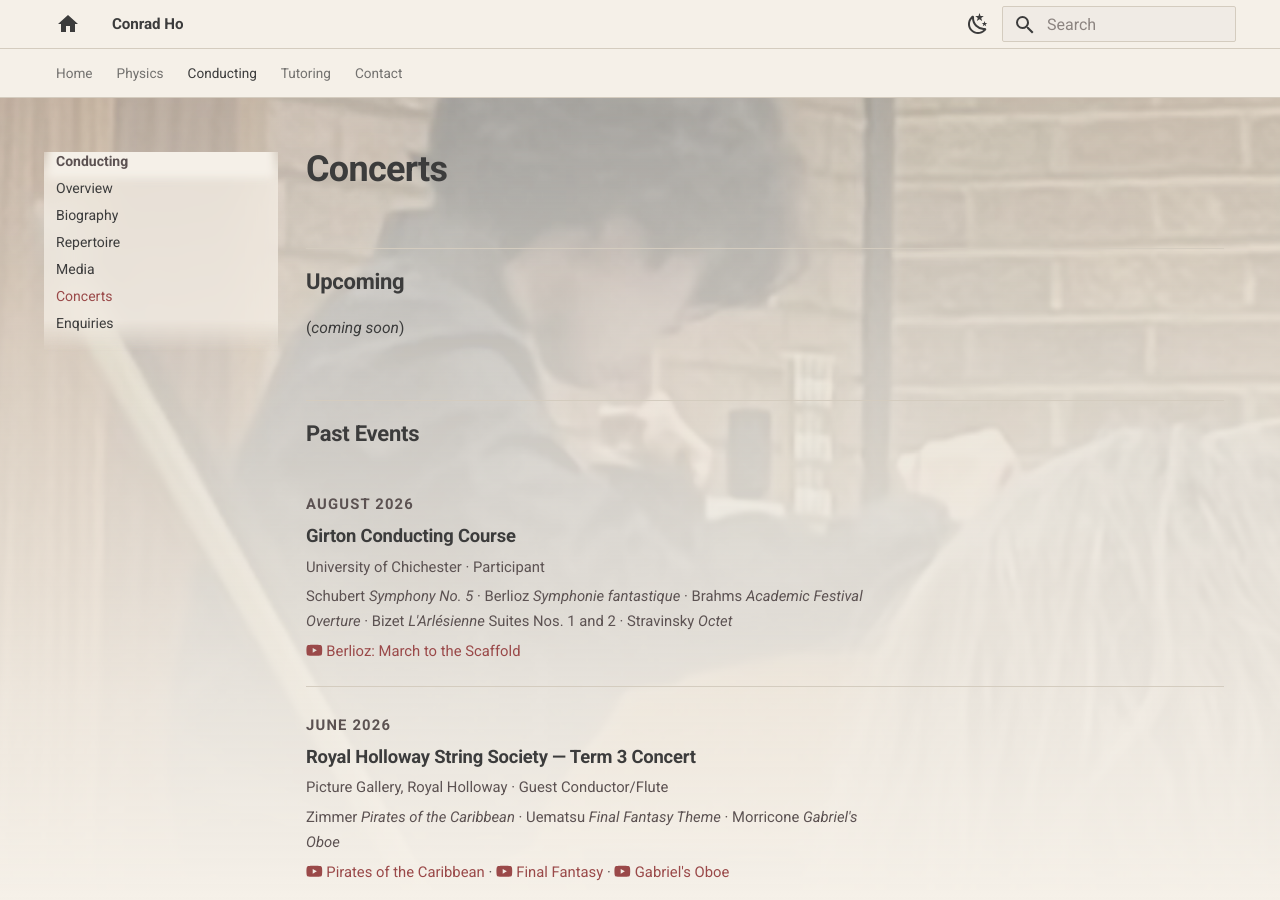
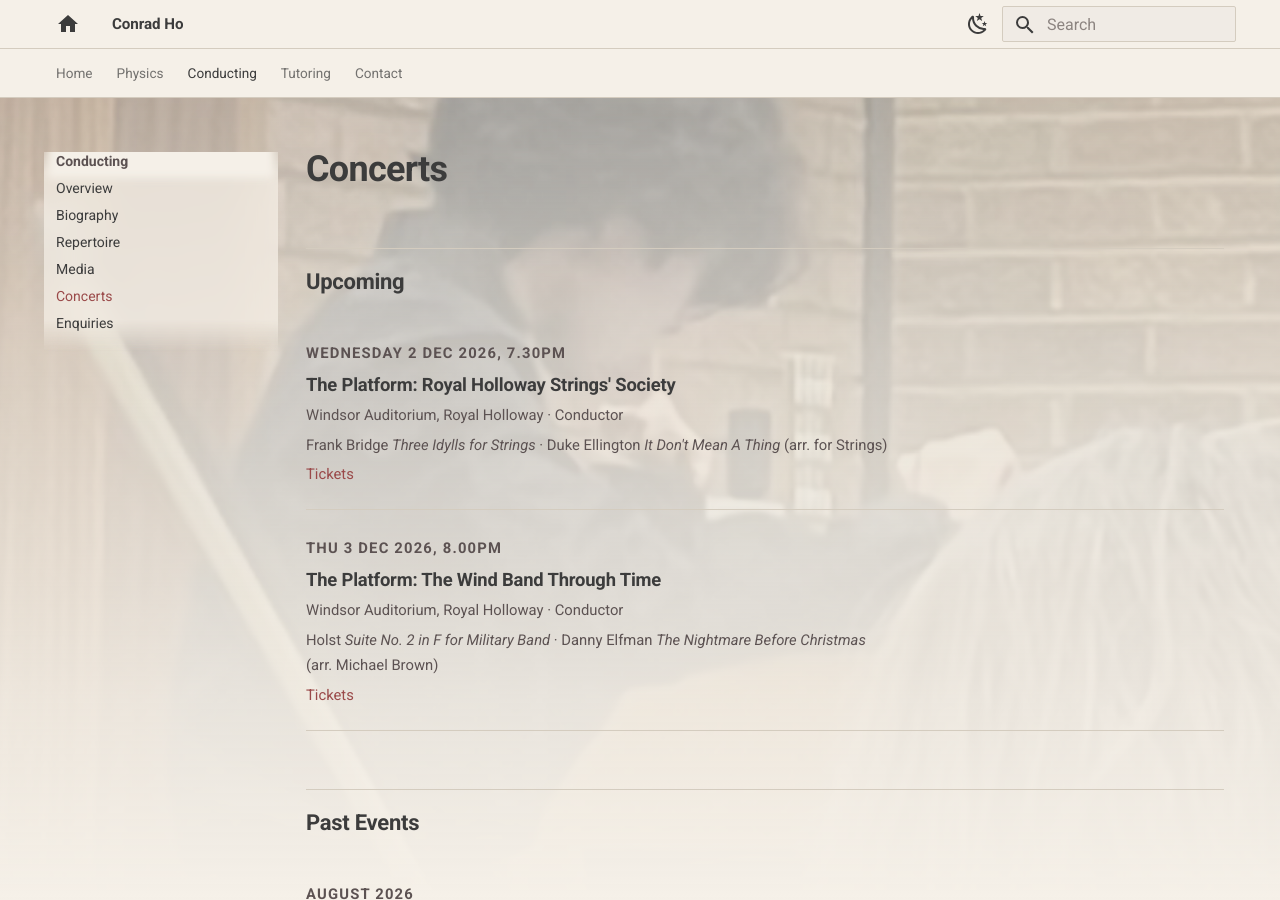
Before and after one commit to conradkhho/conradkhho.github.io, an MkDocs documentation site: the page built from docs/Conducting/concerts/index.md, in a window 1280 px wide and 900 px high. Built offline with MkDocs 1.6.1 and Material for MkDocs 9.7.7, drawn with Linux system fonts in a browser that asks for light colours.

Commit message:
updating site
Co-Authored-By: Claude Sonnet 5.5 <noreply@anthropic.com>

```diff
--- a/docs/Conducting/concerts/index.md
+++ b/docs/Conducting/concerts/index.md
@@ -8,7 +8,28 @@ description: Upcoming and past concerts conducted by Conrad Ho.
 
 ## Upcoming
 
-(*coming soon*)
+<div class="entry" markdown>
+<p class="entry-date">Wednesday 2 Dec 2026, 7.30pm</p>
+### The Platform: Royal Holloway Strings' Society
+Windsor Auditorium, Royal Holloway · Conductor
+
+Frank Bridge *Three Idylls for Strings* · Duke Ellington *It Don't Mean A Thing* (arr. for Strings)
+
+
+
+[Tickets](https://www.royalholloway.ac.uk/research-and-education/subjects/music/events/the-platform-a-student-showcase-3/)
+</div>
+
+<div class="entry" markdown>
+<p class="entry-date">Thu 3 Dec 2026, 8.00pm</p>
+### The Platform: The Wind Band Through Time
+Windsor Auditorium, Royal Holloway · Conductor
+
+Holst *Suite No. 2 in F for Military Band* · Danny Elfman *The Nightmare Before Christmas* (arr. Michael Brown)
+
+
+[Tickets](https://www.royalholloway.ac.uk/research-and-education/subjects/music/events/the-platform-a-student-showcase-4/)
+</div>
 
 <!-- ── COPY THIS BLOCK FOR EACH UPCOMING CONCERT ──────────────────────────────
 
```
Also changed, not shown: docs/Conducting/repertoire.md (+3 -0 lines), site/Conducting/concerts/index.html, site/Conducting/repertoire/index.html, site/search/search_index.json, site/sitemap.xml, 1 other file.
